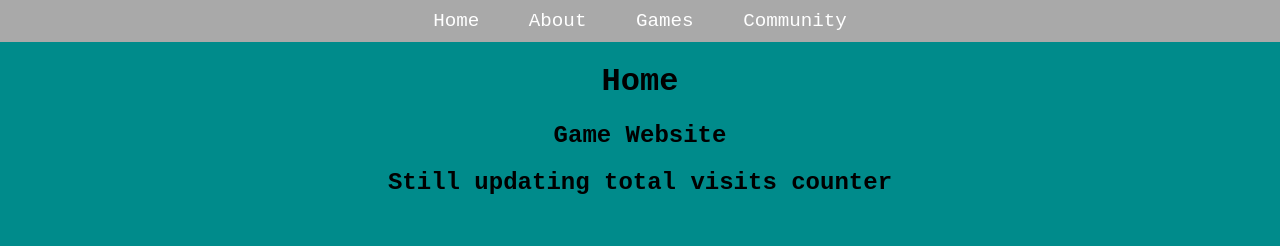
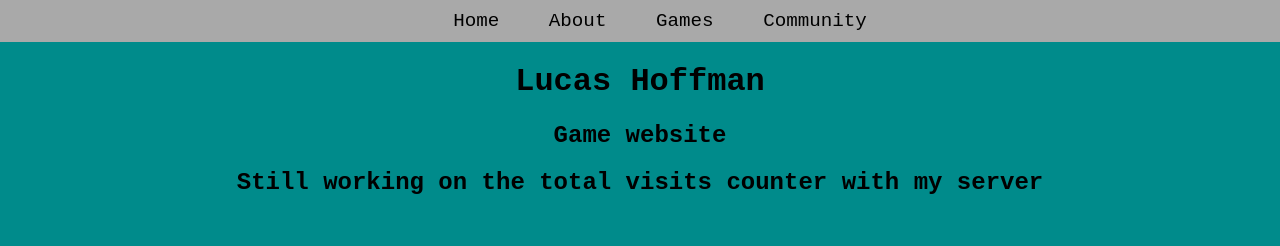
Before and after one commit to luclikes2022/game-website, a website built with Vite: page src/index.html in a window 1280 px wide. Shown: the top 246 px of the page. Built offline with nearby package versions, Linux system fonts and the light colour scheme; a web font is replaced by a local one.

Commit message:
serverjs started

```diff
--- a/src/index.html
+++ b/src/index.html
@@ -13,7 +13,7 @@
   <meta name="viewport" content="width=device-width">
   <link rel="icon"
     href="https://media.istockphoto.com/id/1392898737/vector/abstract-horizontal-background-with-colorful-waves.jpg?s=612x612&w=0&k=20&c=xxRagBOWElqfzxPho893QoNmB1HnAw9VM-UHkQhtih4=">
-  <title>Lucas's First Website</title>
+  <title>Lucas Hoffman</title>
   <link href="./style.css" rel="stylesheet" type="text/css" />
 </head>
 
@@ -37,16 +37,20 @@
       <li><a href="./content.html">Community</a></li>
     </ul>
   </nav>
-  <h1 class="indexH1">Home</h1>
-  <h2 class="indexH2">Game Website</h2>
-  <h2 class="indexH2" id="total-count">Still updating total visits counter</h2>
+  <h1 class="indexH1">Lucas Hoffman</h1>
+  <h2 class="indexH2">Game website</h2>
+  <h2 class="indexH2" id="total-count">Still working on the total visits counter with my server</h2>
 
 
   <div class="home_image">
     <img
       src="https://media.istockphoto.com/id/1392898737/vector/abstract-horizontal-background-with-colorful-waves.jpg?s=612x612&w=0&k=20&c=xxRagBOWElqfzxPho893QoNmB1HnAw9VM-UHkQhtih4=">
   </div>
-
+  <nav>
+    <ul class="nav-links">
+      <!-- <li><a href="./index.html">Game section</a></li> -->
+    </ul>
+  </nav>
 </body>
 
 </html>
--- a/src/style.css
+++ b/src/style.css
@@ -47,15 +47,15 @@ html {
   background-color: darkcyan
 }
 
-.platform{
+.platform {
   background-color: #218838;
   text-align: center;
-  align-items:center;
+  align-items: center;
 }
 
 
 
-.codd{
+.codd {
   display: flex;
   flex-direction: column;
   align-items: center;
@@ -90,7 +90,24 @@ html {
   text-align: center;
 }
 
+/*
+@keyframes slide {
+  from {
+    transform: translateX(-20);
+  }
+
+  to {
+    transform: translateX(20);
+  }
+} */
+
+
 .indexH1 {
+  /* animation-name: slide; */
+  animation-name: slide;
+  animation-duration: 1s;
+  animation-iteration-count: infinite;
+  animation-fill-mode: both;
   text-align: center;
 }
 
@@ -103,44 +120,56 @@ nav {
   margin: 0;
   padding: 0;
 
+
 }
 
 nav ul {
-  list-style: none;
-  margin: 0;
-  padding: 0;
+  margin:0px;
+  text-align: center;
   background-color: darkgray;
-  overflow: hidden;
-  text-align: center;
 }
 
 nav ul li {
   display: inline-block;
+
+
 }
 
 nav ul li a {
   display: block;
   padding: 10px 20px;
   font-size: 1.2em;
-  color: white;
+  color: rgb(0, 0, 0);
   text-decoration: none;
+  background-color: darkgray;
+  transition-property: transform, background-color, color;
+  transition-duration: 0.5s;
+  transition-timing-function: ease;
+
 }
 
 nav ul li a:hover {
+  transition-property: transform, background-color, color;
+  transition-duration: 0.5s;
+  transition-timing-function: ease;
   background-color: black;
+  color: rgb(255, 255, 255);
 
 }
 
 .nav-links li a:hover,
 .dropdown-games:hover .games_button {
-  background-color: black;
+
+  transform: translateY(+10px);
+
 }
 
 .dropdown-games {
+
   display: none;
   position: absolute;
   min-width: 180px;
-  box-shadow: 0px 8px 16px 0px rgba(0, 0, 0, 0.3);
+  /* box-shadow: 0px 8px 16px 0px rgba(0, 0, 0, 0.3); */
   z-index: 1;
 }
 
@@ -164,20 +193,20 @@ nav ul li a:hover {
 
 .game1 {
   background-color: lightblue;
-  text-align:center;
+  text-align: center;
 }
 
 .space {
-  background-color:black;
-  text-align:center;
-  color:white
+  background-color: black;
+  text-align: center;
+  color: white
 }
 
 .game_image {
   width: 20em
 }
 
-.insane{
+.insane {
   background-color: teal;
   text-align: center;
 }
@@ -217,7 +246,7 @@ pre {
 
 #editor-container {
   display: flex;
-  flex-direction:column;
+  flex-direction: column;
   align-items: left;
   width: 200em;
 }
@@ -259,7 +288,7 @@ iframe {
   box-shadow: 0 2px 4px rgba(0, 0, 0, 0.1);
 }
 
-#main-container{
+#main-container {
   display: flex;
   width: 80%;
   margin-top: 2em;
@@ -278,11 +307,11 @@ align-items: center;
 #canvas-container {
   justify-content: center;
   width: 800%;
-height:800%;
+  height: 800%;
 
 }
 
-#output{
+#output {
   height: 450px;
   width: 850px
 }
```
Also changed, not shown: src/about.html (+1 -1 lines), src/content.html (+2 -2 lines), src/pong.html (+1 -1 lines), src/projects.html (+1 -1 lines). Lines whose indentation alone changed are shown as unchanged.
